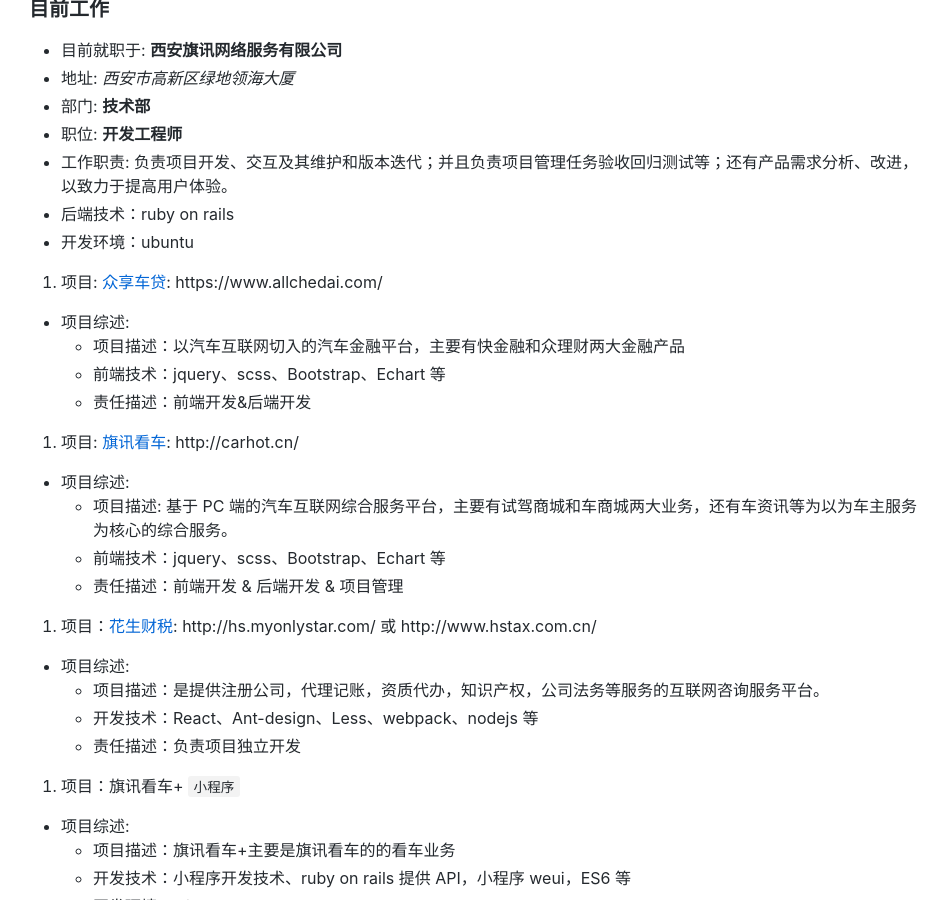
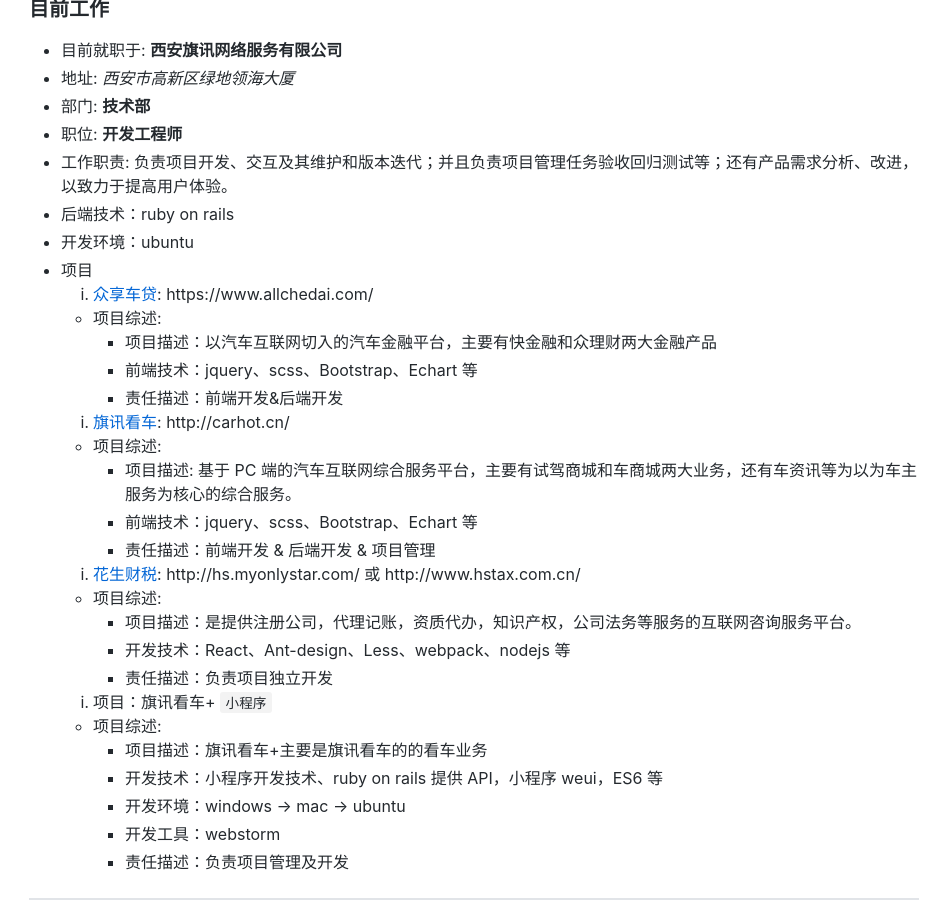
Before and after one commit to davidkoojohn/davidkoojohn.github.io, a Jekyll site: the page built from resume.md, in a window 1280 px wide and 900 px high, scrolled down 666 px. Shown: the whole window, without its empty margins (166-1113 px from the left). Built offline with Jekyll 4.4.1, drawn with Linux system fonts in a browser that asks for light colours; comment, search, counter and statistics services are not loaded.

Commit message:
update resume projects

```diff
--- a/resume.md
+++ b/resume.md
@@ -16,36 +16,36 @@
 * 工作职责: 负责项目开发、交互及其维护和版本迭代；并且负责项目管理任务验收回归测试等；还有产品需求分析、改进，以致力于提高用户体验。
 * 后端技术：ruby on rails
 * 开发环境：ubuntu
+* 项目
+  1. [众享车贷](https://www.allchedai.com/): https://www.allchedai.com/
 
-1. 项目: [众享车贷](https://www.allchedai.com/): https://www.allchedai.com/
+    * 项目综述:
+      * 项目描述：以汽车互联网切入的汽车金融平台，主要有快金融和众理财两大金融产品
+      * 前端技术：jquery、scss、Bootstrap、Echart 等
+      * 责任描述：前端开发&后端开发
 
-* 项目综述:
-  * 项目描述：以汽车互联网切入的汽车金融平台，主要有快金融和众理财两大金融产品
-  * 前端技术：jquery、scss、Bootstrap、Echart 等
-  * 责任描述：前端开发&后端开发
+  2. [旗讯看车](http://carhot.cn/): http://carhot.cn/
 
-2. 项目: [旗讯看车](http://carhot.cn/): http://carhot.cn/
+    * 项目综述:
+      * 项目描述: 基于 PC 端的汽车互联网综合服务平台，主要有试驾商城和车商城两大业务，还有车资讯等为以为车主服务为核心的综合服务。
+      * 前端技术：jquery、scss、Bootstrap、Echart 等
+      * 责任描述：前端开发 & 后端开发 & 项目管理
 
-* 项目综述:
-  * 项目描述: 基于 PC 端的汽车互联网综合服务平台，主要有试驾商城和车商城两大业务，还有车资讯等为以为车主服务为核心的综合服务。
-  * 前端技术：jquery、scss、Bootstrap、Echart 等
-  * 责任描述：前端开发 & 后端开发 & 项目管理
+  3. [花生财税](http://hs.myonlystar.com): http://hs.myonlystar.com/ 或 http://www.hstax.com.cn/
 
-3. 项目：[花生财税](http://hs.myonlystar.com): http://hs.myonlystar.com/ 或 http://www.hstax.com.cn/
+    * 项目综述:
+      * 项目描述：是提供注册公司，代理记账，资质代办，知识产权，公司法务等服务的互联网咨询服务平台。
+      * 开发技术：React、Ant-design、Less、webpack、nodejs 等
+      * 责任描述：负责项目独立开发
 
-* 项目综述:
-  * 项目描述：是提供注册公司，代理记账，资质代办，知识产权，公司法务等服务的互联网咨询服务平台。
-  * 开发技术：React、Ant-design、Less、webpack、nodejs 等
-  * 责任描述：负责项目独立开发
+  4. 项目：旗讯看车+ `小程序`
 
-4. 项目：旗讯看车+ `小程序`
-
-* 项目综述:
-  * 项目描述：旗讯看车+主要是旗讯看车的的看车业务
-  * 开发技术：小程序开发技术、ruby on rails 提供 API，小程序 weui，ES6 等
-  * 开发环境：windows -> mac -> ubuntu
-  * 开发工具：webstorm
-  * 责任描述：负责项目管理及开发
+    * 项目综述:
+      * 项目描述：旗讯看车+主要是旗讯看车的的看车业务
+      * 开发技术：小程序开发技术、ruby on rails 提供 API，小程序 weui，ES6 等
+      * 开发环境：windows -> mac -> ubuntu
+      * 开发工具：webstorm
+      * 责任描述：负责项目管理及开发
 
 ---
 
```
